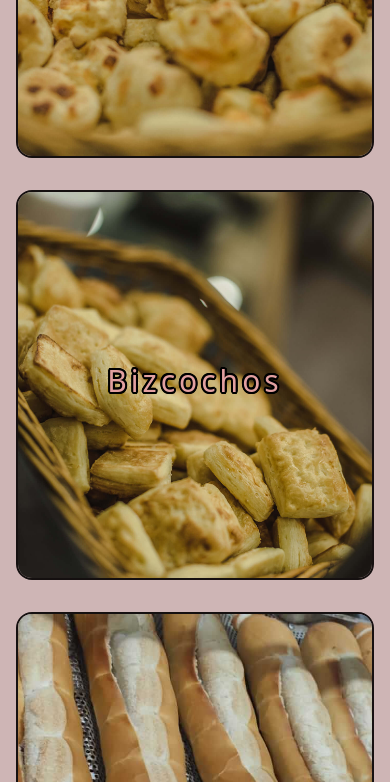
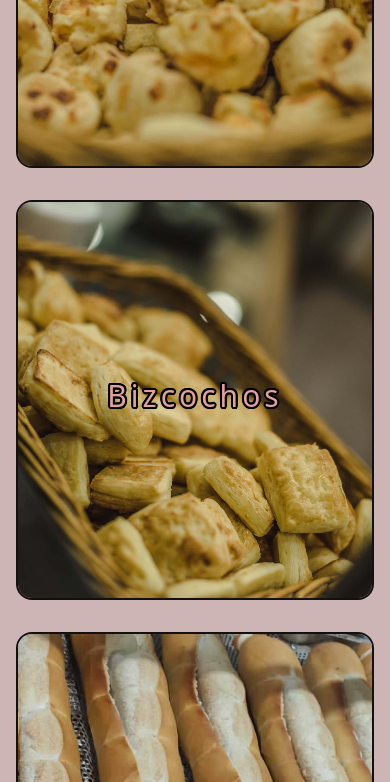
Before and after one commit to Kevin-Heiland/panaderia, a website: page pages/panificados.html in a window 390 px wide. Shown: the part 422-1204 px from the top of the page. Drawn offline with Linux system fonts and the light colour scheme; a web font is replaced by a local one.

Commit message:
modificando pasteleria

```diff
--- a/components/_main.scss
+++ b/components/_main.scss
@@ -253,7 +253,7 @@ p {
 
     display: grid;
     grid-template-columns: repeat(2, 1fr);
-    grid-auto-rows: 25% 25% 25% 25%;
+    grid-auto-rows: 200px;
     column-gap: 4rem;
     grid-template-areas:
         "ele1 ele3"
--- a/components/_mediaq.scss
+++ b/components/_mediaq.scss
@@ -191,7 +191,7 @@
 
         .galeria__panificados {
             grid-template-columns: 1fr;
-            grid-auto-rows: 390px;
+            grid-auto-rows: 400px;
             grid-template-areas:
                 "ele1"
                 "ele2"
@@ -205,10 +205,7 @@
 
         .galeria {
             grid-template-columns: 1fr;
-            grid-auto-rows: 340px;
-            padding: 3rem;
-            row-gap: 3rem;
-            align-self: center;
+            grid-auto-rows: 400px;
             grid-template-areas:
                 "ele1"
                 "ele2"
```
Also changed, not shown: css/style.css.
